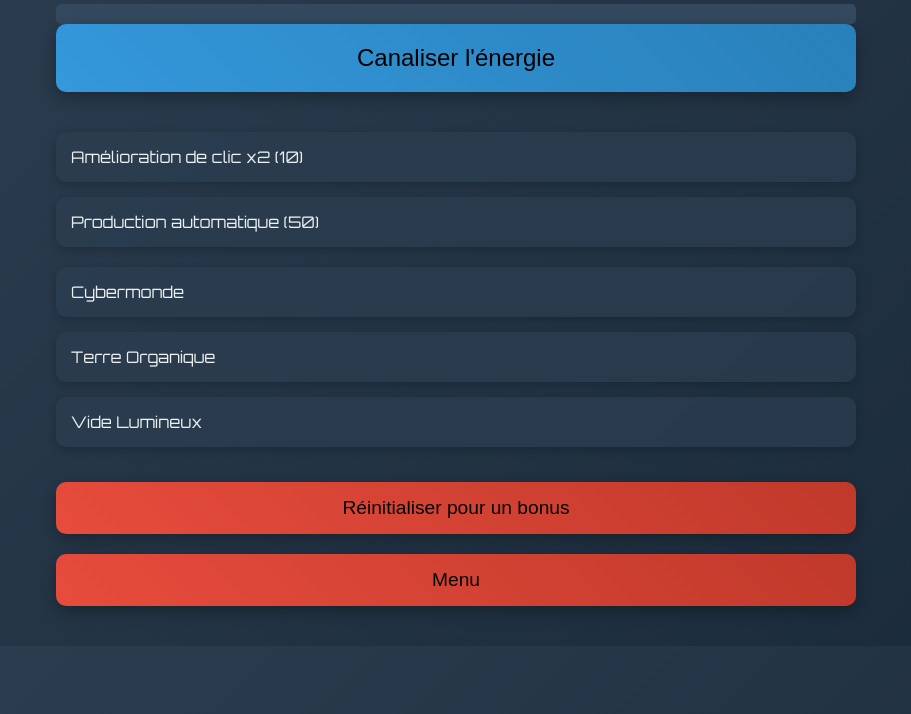
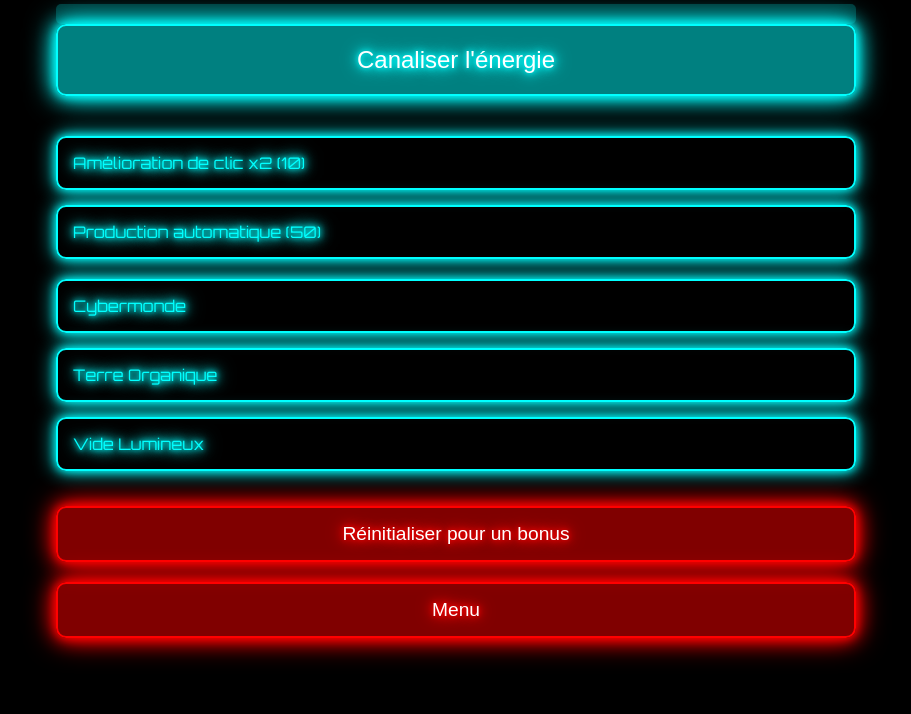
Before and after one commit to Haakio/pz, a plain HTML site: page index.html in a window 1280 px wide. Shown: the part 86-800 px from the top of the page, without its empty margins (184-1095 px from the left). Drawn offline with Linux system fonts and the light colour scheme.

Commit message:
Update index.html

```diff
--- a/index.html
+++ b/index.html
@@ -10,106 +10,142 @@
         body {
             font-family: 'Orbitron', sans-serif;
             margin: 0;
-            background: linear-gradient(135deg, #2c3e50, #1a2a3a);
-            color: #ecf0f1;
-            transition: background 1s, color 1s;
+            background: #000;
+            color: #fff;
             overflow: hidden;
+            animation: galaxyAnimation 10s linear infinite;
         }
+
+        @keyframes galaxyAnimation {
+            0% { background-position: 0% 50%; }
+            100% { background-position: 100% 50%; }
+        }
+
         .container {
             padding: 20px;
             max-width: 800px;
             margin: 20px auto;
+            background: rgba(0, 0, 0, 0.8);
+            border-radius: 15px;
+            box-shadow: 0 10px 20px rgba(0, 0, 0, 0.5);
         }
+
         .header {
             display: flex;
             justify-content: space-between;
             align-items: center;
             margin-bottom: 20px;
         }
+
         .energy, .level {
             font-size: 1.5em;
+            color: #0ff;
+            text-shadow: 0 0 5px #0ff, 0 0 10px #0ff, 0 0 15px #0ff, 0 0 20px #0ff;
         }
+
         .progress-bar {
             width: 100%;
-            background: #34495e;
+            background: rgba(0, 255, 255, 0.2);
             border-radius: 5px;
             overflow: hidden;
             margin-top: 10px;
         }
+
         .progress-bar div {
             height: 20px;
-            background: #3498db;
+            background: #0ff;
             width: 0;
             transition: width 0.5s;
         }
+
         .click-button {
             font-size: 1.5em;
             padding: 20px 40px;
             margin-bottom: 20px;
             cursor: pointer;
-            background: linear-gradient(45deg, #3498db, #2980b9);
-            border: none;
+            background: rgba(0, 255, 255, 0.5);
+            border: 2px solid #0ff;
             border-radius: 10px;
-            box-shadow: 0 5px 15px rgba(0, 0, 0, 0.3);
+            box-shadow: 0 0 10px #0ff, 0 0 20px #0ff, 0 0 30px #0ff;
             transition: transform 0.3s, box-shadow 0.3s;
             width: 100%;
+            color: #fff;
+            text-shadow: 0 0 5px #0ff, 0 0 10px #0ff, 0 0 15px #0ff, 0 0 20px #0ff;
         }
+
         .click-button:hover {
             transform: scale(1.05);
-            box-shadow: 0 8px 20px rgba(0, 0, 0, 0.4);
+            box-shadow: 0 0 20px #0ff, 0 0 30px #0ff, 0 0 40px #0ff;
         }
+
         .upgrades, .dimensions, .artifacts, .quests {
             margin-top: 20px;
         }
+
         .upgrade, .dimension, .artifact, .quest {
             margin: 15px 0;
             cursor: pointer;
-            background: rgba(44, 62, 80, 0.7);
+            background: rgba(0, 0, 0, 0.7);
             padding: 15px;
+            border: 2px solid #0ff;
             border-radius: 10px;
-            transition: background 0.3s, transform 0.3s;
-            box-shadow: 0 3px 10px rgba(0, 0, 0, 0.2);
+            transition: background 0.3s, transform 0.3s, box-shadow 0.3s;
+            box-shadow: 0 0 10px #0ff, 0 0 20px #0ff;
+            color: #0ff;
+            text-shadow: 0 0 5px #0ff, 0 0 10px #0ff, 0 0 15px #0ff, 0 0 20px #0ff;
         }
+
         .upgrade:hover, .dimension:hover, .artifact:hover, .quest:hover {
-            background: rgba(44, 62, 80, 0.9);
+            background: rgba(0, 0, 0, 0.9);
             transform: scale(1.03);
+            box-shadow: 0 0 20px #0ff, 0 0 30px #0ff, 0 0 40px #0ff;
         }
+
         .prestige-button, .menu-button {
             margin-top: 20px;
             font-size: 1.2em;
             padding: 15px 30px;
             cursor: pointer;
-            background: linear-gradient(45deg, #e74c3c, #c0392b);
-            border: none;
+            background: rgba(255, 0, 0, 0.5);
+            border: 2px solid #f00;
             border-radius: 10px;
-            box-shadow: 0 5px 15px rgba(0, 0, 0, 0.3);
+            box-shadow: 0 0 10px #f00, 0 0 20px #f00, 0 0 30px #f00;
             transition: transform 0.3s, box-shadow 0.3s;
             width: 100%;
+            color: #fff;
+            text-shadow: 0 0 5px #f00, 0 0 10px #f00, 0 0 15px #f00, 0 0 20px #f00;
         }
+
         .prestige-button:hover, .menu-button:hover {
             transform: scale(1.05);
-            box-shadow: 0 8px 20px rgba(0, 0, 0, 0.4);
+            box-shadow: 0 0 20px #f00, 0 0 30px #f00, 0 0 40px #f00;
         }
+
         .menu {
             display: none;
             flex-direction: column;
             align-items: center;
             width: 100%;
         }
+
         .menu.active {
             display: flex;
         }
+
         .fade-transition {
             animation: fade 1s;
         }
+
         @keyframes fade {
             from { opacity: 0; }
             to { opacity: 1; }
         }
+
         @keyframes fadeIn {
             from { opacity: 0; transform: translateY(-20px); }
             to { opacity: 1; transform: translateY(0); }
         }
+
         @keyframes glitch {
             0%, 100% { text-shadow: 0.05em 0 0 #0ff, -0.05em 0 0 #f0f; }
             25% { text-shadow: 0.05em 0 0 #f0f, -0.05em 0 0 #0ff; }
@@ -268,6 +304,7 @@
             gainXP(clickMultiplier);
             updateEnergyDisplay();
             saveGame();
+            playSound('click');
             if (Math.random() < 0.01) {
                 lootArtifact();
             }
@@ -414,6 +451,16 @@
             saveGame();
         }
 
+        function playSound(type) {
+            const audio = new Audio();
+            if (type === 'click') {
+                audio.src = 'https://www.freesoundslibrary.com/wp-content/uploads/2021/08/click-sound.mp3';
+            } else if (type === 'event') {
+                audio.src = 'https://www.freesoundslibrary.com/wp-content/uploads/2021/08/vortex-sound.mp3';
+            }
+            audio.play();
+        }
+
         loadGame();
         if (!currentQuest) {
             assignQuest();
```
